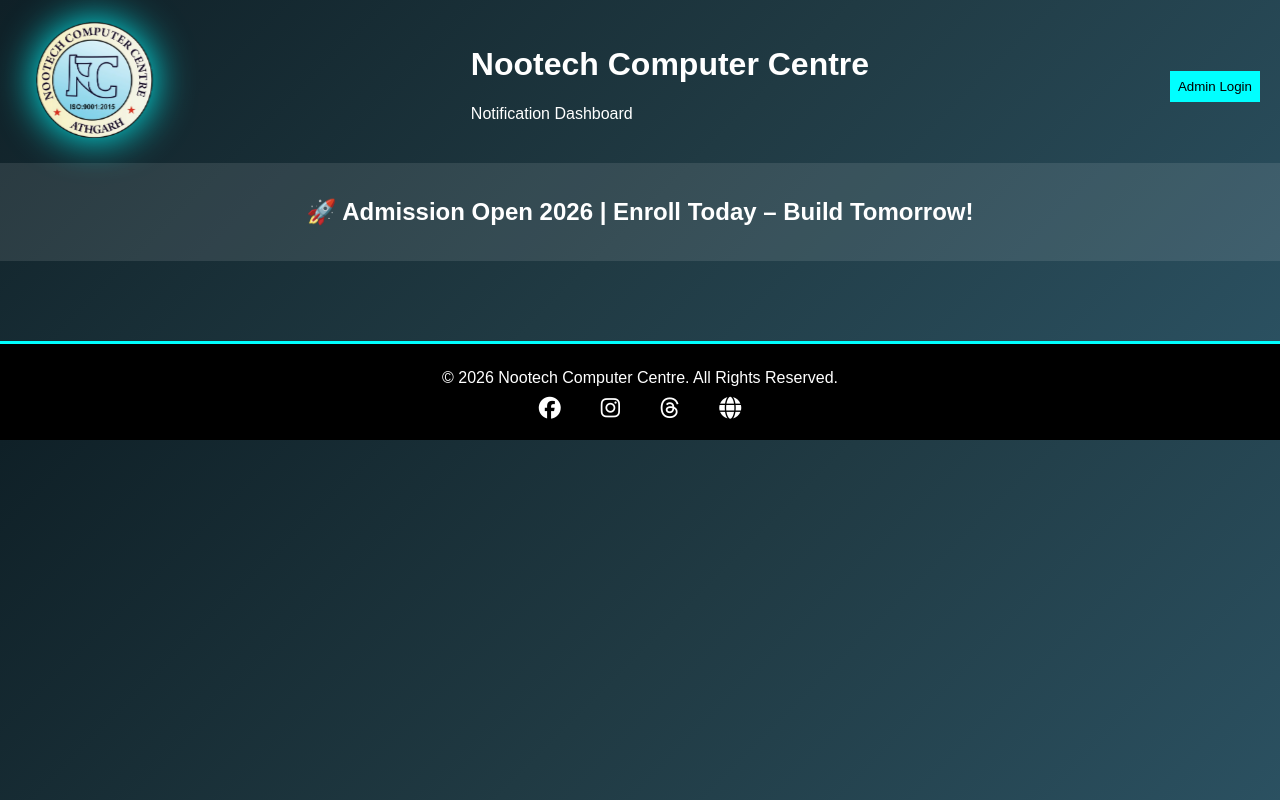
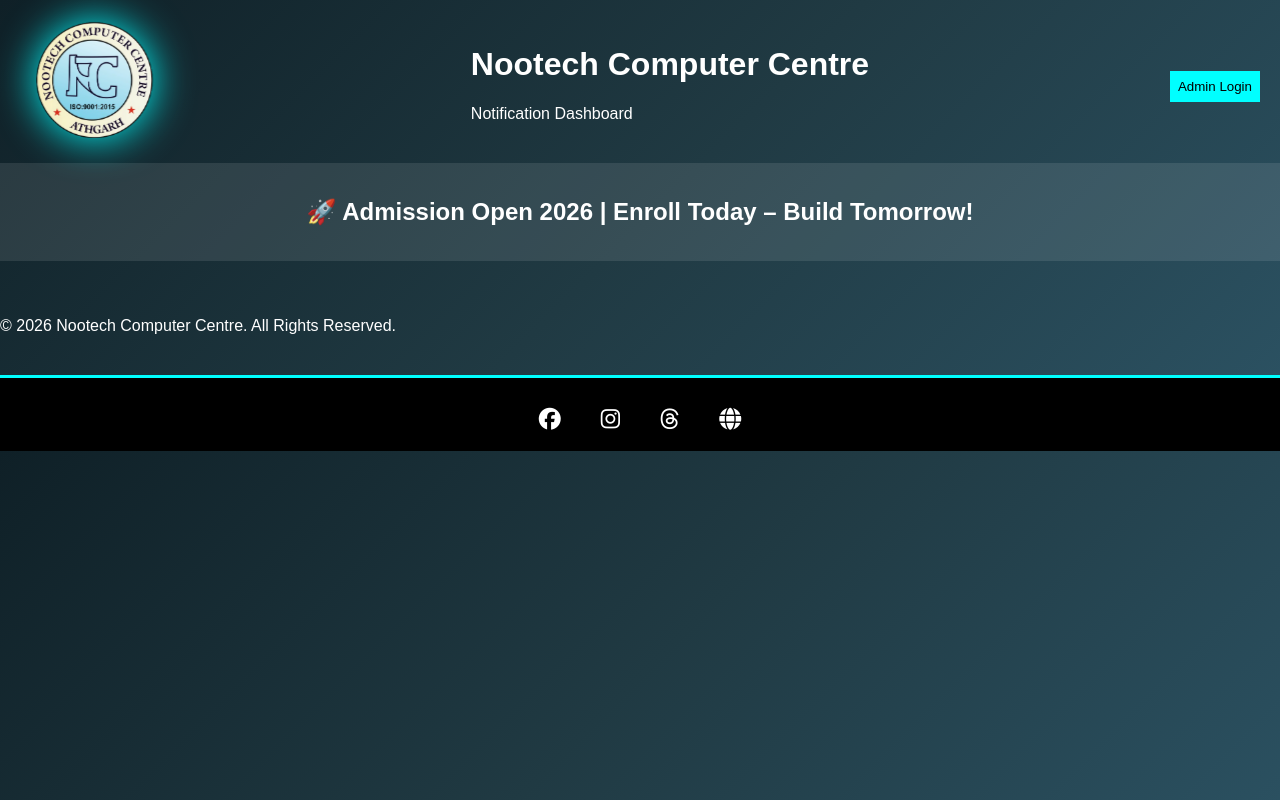
Before and after one commit to nootechcomputercentre/Dashboard, a plain HTML site: page index.html in a window 1280 px wide. Drawn offline with Linux system fonts and the light colour scheme; a script that the page names is missing.

Commit message:
Update index.html

```diff
--- a/index.html
+++ b/index.html
@@ -27,14 +27,15 @@
 
 <section class="grid" id="grid"></section>
 
-<section class="Footer"></section>
-
+<footer>
+    <p>© 2026 Nootech Computer Centre. All Rights Reserved.</p>
+</footer>
 
 
     <!-- FOOTER -->
 <div class="footer">
 
-  <p>© 2026 Nootech Computer Centre. All Rights Reserved.</p>
+
 
   <div class="socials">
       <a href="https://www.facebook.com/profile.php?id=61567543754358" target="_blank"><i class="fab fa-facebook"></i></a>
```
